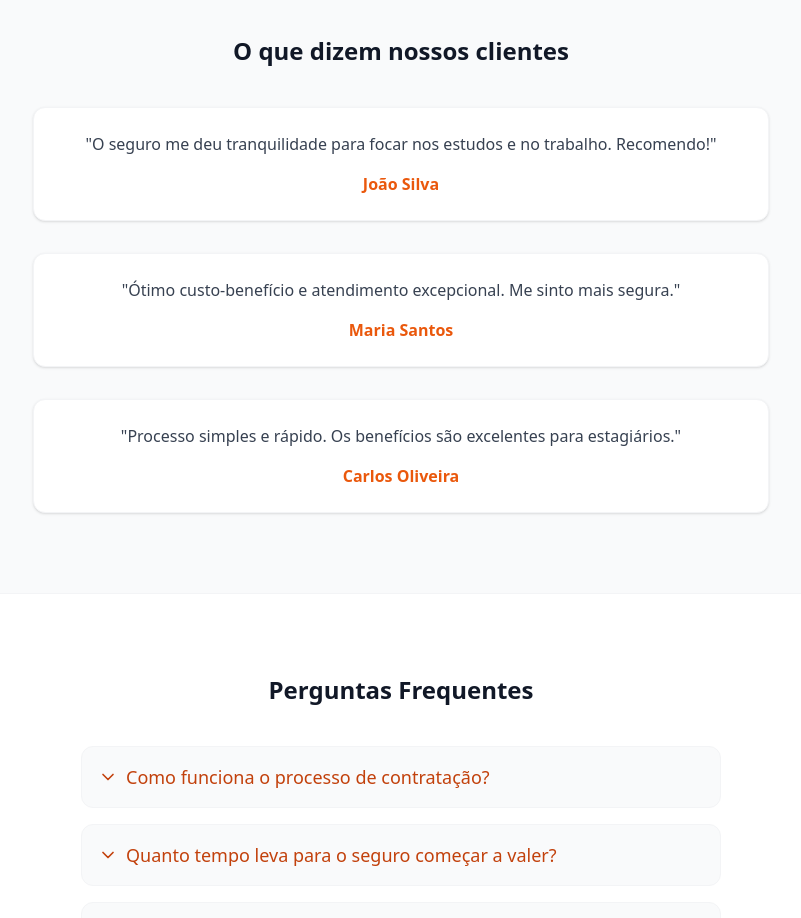
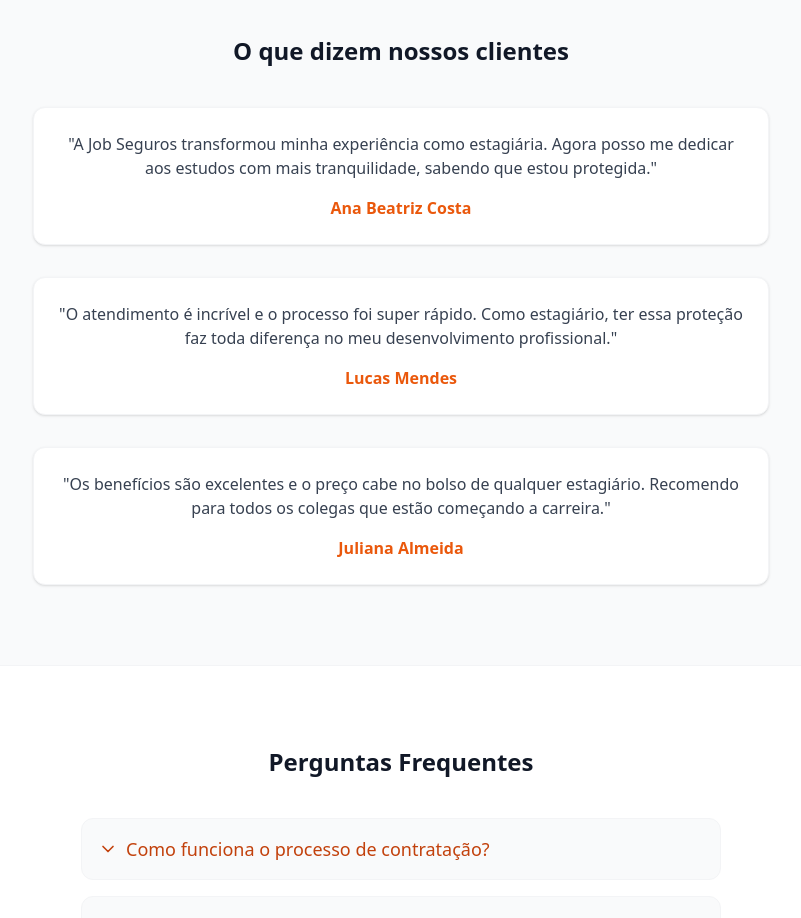
Before and after one commit to sm-nikolas/JobSegurosEstagiario.webApp, a React (Vite) app: page / in a window 1280 px wide. Shown: the part 2700-3618 px from the top of the page, without its empty margins (239-1040 px from the left). Built offline with nearby package versions, Linux system fonts and the light colour scheme.

Commit message:
Update testimonials in App.tsx to reflect new user experiences and feedback for Job Seguros.

```diff
--- a/src/App.tsx
+++ b/src/App.tsx
@@ -290,16 +290,16 @@
           <div className="flex flex-col gap-8">
             {[
               {
-                name: 'João Silva',
-                text: 'O seguro me deu tranquilidade para focar nos estudos e no trabalho. Recomendo!'
+                name: 'Ana Beatriz Costa',
+                text: 'A Job Seguros transformou minha experiência como estagiária. Agora posso me dedicar aos estudos com mais tranquilidade, sabendo que estou protegida.'
               },
               {
-                name: 'Maria Santos',
-                text: 'Ótimo custo-benefício e atendimento excepcional. Me sinto mais segura.'
+                name: 'Lucas Mendes',
+                text: 'O atendimento é incrível e o processo foi super rápido. Como estagiário, ter essa proteção faz toda diferença no meu desenvolvimento profissional.'
               },
               {
-                name: 'Carlos Oliveira',
-                text: 'Processo simples e rápido. Os benefícios são excelentes para estagiários.'
+                name: 'Juliana Almeida',
+                text: 'Os benefícios são excelentes e o preço cabe no bolso de qualquer estagiário. Recomendo para todos os colegas que estão começando a carreira.'
               }
             ].map((t, i) => (
               <motion.div
```
